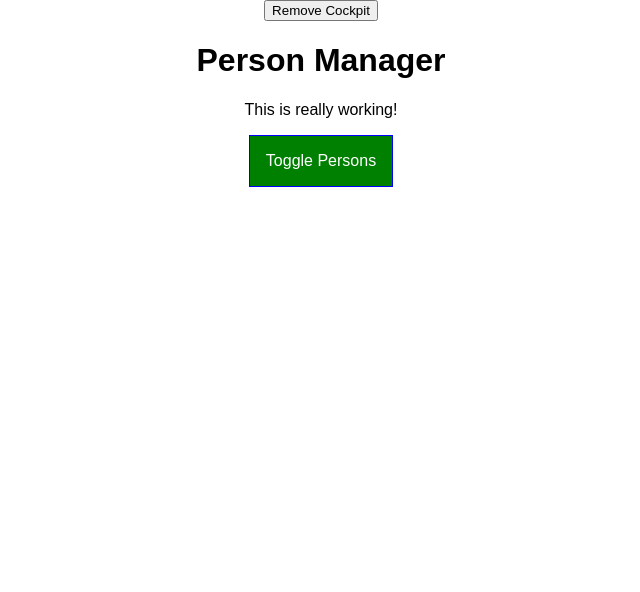
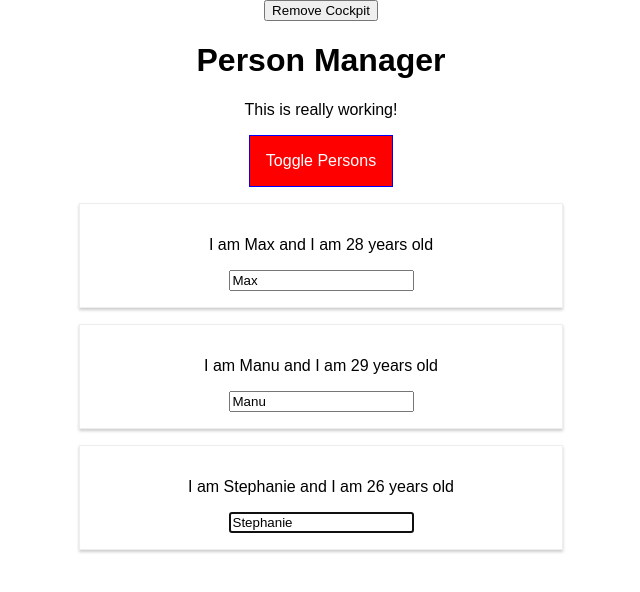
Before and after one commit to GKonar/React__assignments, a React (Create React App) app: page / in a window 1280 px wide. Shown: the top 592 px of the page, without its empty margins (319-959 px from the left). Built offline with nearby package versions, Linux system fonts and the light colour scheme.

Commit message:
Use React.createRef on class based components and functional components

```diff
--- a/src/components/Cockpit/Cockpit.js
+++ b/src/components/Cockpit/Cockpit.js
@@ -1,14 +1,18 @@
-import React, { useEffect } from 'react'; // React hook
+import React, { useEffect, useRef } from 'react'; // React hook
 import cockpitStyles from './Cockpit.module.css';
 
 const Cockpit = props => {
+	const toggleBtnRef = useRef(null);
+
 	useEffect(() => {
 		// takes function which will run for every lifecycle
 		console.log('[Cockpit.js] useEffect');
 		// Http request...
-		setTimeout(() => {
-			// alert('Save data to cloud');
-		}, 1000);
+		// setTimeout(() => {
+		// 	// alert('Save data to cloud');
+		// }, 1000);
+		toggleBtnRef.current.click();
+		console.log(toggleBtnRef.current);
 		return () => {
 			console.log('[Cockpit.js] cleanup work in useEffect');
 		};
@@ -38,7 +42,7 @@
 		<div className={cockpitStyles.Cockpit}>
 			<h1>{props.title}</h1>
 			<p className={assignedClasses.join(' ')}>This is really working!</p>
-			<button className={btnClass} onClick={props.toggle}>
+			<button ref={toggleBtnRef} className={btnClass} onClick={props.toggle}>
 				Toggle Persons
 			</button>
 		</div>
--- a/src/components/Persons/Person/Person.js
+++ b/src/components/Persons/Person/Person.js
@@ -5,6 +5,17 @@
 
 // import Aux from '../../../hoc/Aux'; deprecated
 class Person extends Component {
+	constructor(props) {
+		super(props);
+		this.inputElementRef = React.createRef();
+	}
+
+	// executes after render()
+	componentDidMount() {
+		// this.inputElement.focus();
+		this.inputElementRef.current.focus();
+	}
+
 	render() {
 		console.log('[Person.js] rendering...');
 		return (
@@ -13,7 +24,16 @@
 					I am {this.props.name} and I am {this.props.age} years old
 				</p>
 				<p key="i2">{this.props.children}</p>
-				<input key="i3" type="text" onChange={this.props.changed} value={this.props.name} />
+				{/* prettier-ignore */}
+				<input
+					key="i3"
+					// this.inputElement --->  we create global property
+					// ref={(inputEl) => {this.inputElement = inputEl;}}
+					ref={this.inputElementRef}
+					type="text"
+					onChange={this.props.changed}
+					value={this.props.name}
+				/>
 			</React.Fragment>
 		);
 	}
```
